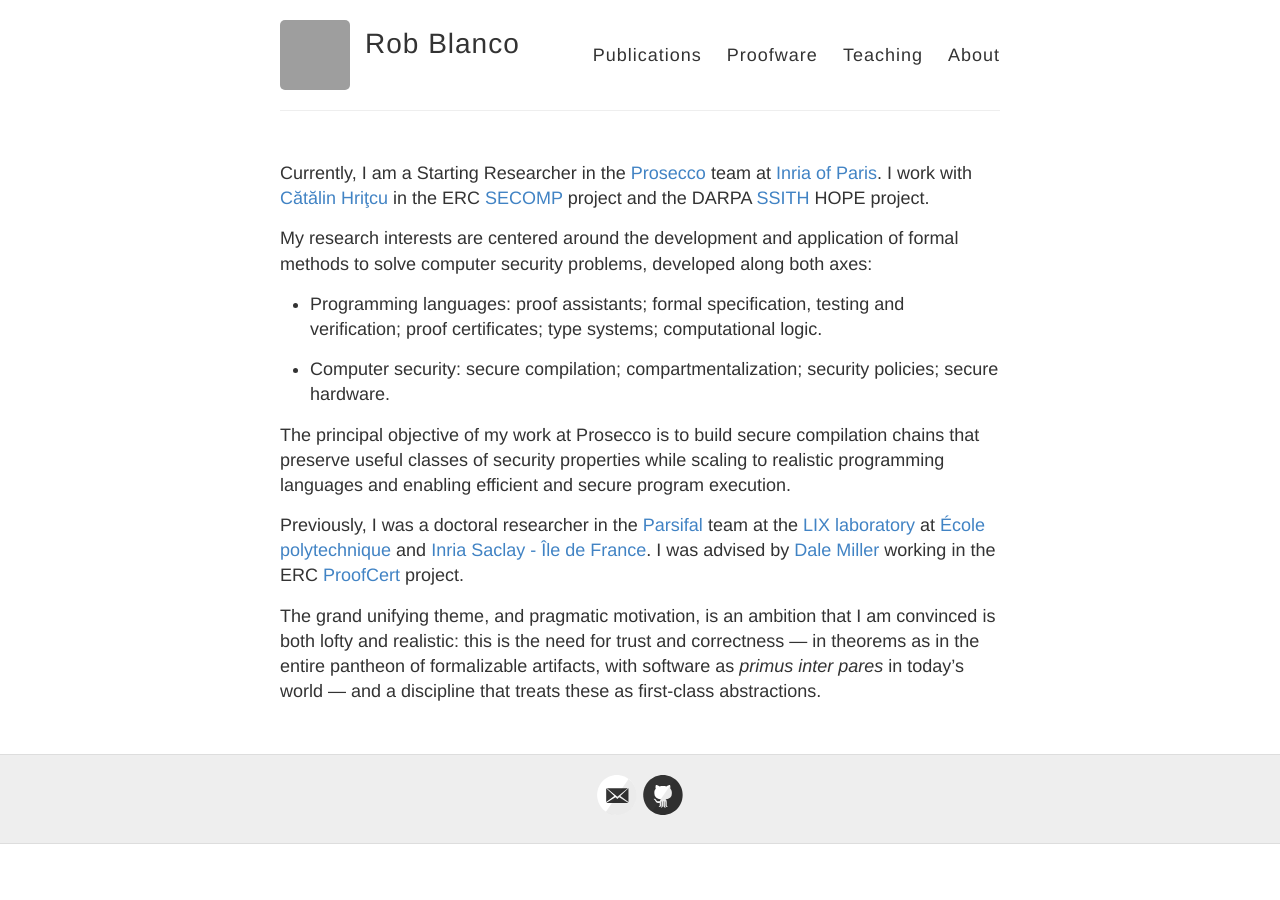
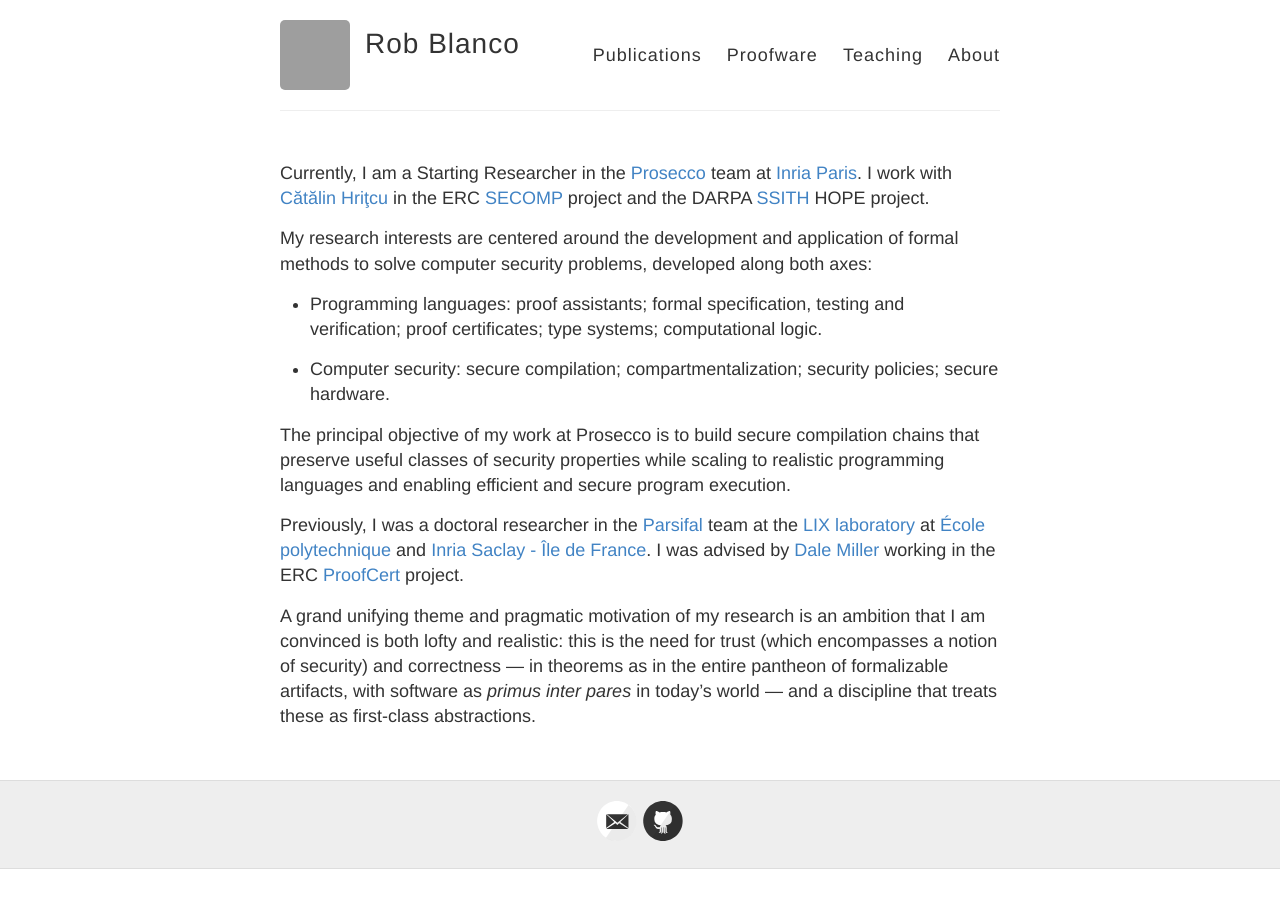
Before and after one commit to robblanco/robblanco.github.io, a Jekyll site: the page built from index.md, in a window 1280 px wide. Built offline with Jekyll 4.4.1, drawn with Linux system fonts in a browser that asks for light colours; grey boxes are pictures that could not be loaded.

Commit message:
Homepage tweaks

```diff
--- a/index.md
+++ b/index.md
@@ -31,8 +31,9 @@ and [Inria Saclay - Île de France](https://www.inria.fr/en/centre/saclay).
 I was advised by [Dale Miller](http://www.lix.polytechnique.fr/Labo/Dale.Miller/)
 working in the ERC [ProofCert](https://team.inria.fr/parsifal/proofcert/) project.
 
-The grand unifying theme, and pragmatic motivation, is an ambition that I am
-convinced is both lofty and realistic: this is the need for trust and
-correctness — in theorems as in the entire pantheon of formalizable artifacts,
-with software as *primus inter pares* in today's world — and a discipline that
-treats these as first-class abstractions.
+A grand unifying theme and pragmatic motivation of my research is an ambition
+that I am convinced is both lofty and realistic: this is the need for trust
+(which encompasses a notion of security) and correctness — in theorems as in
+the entire pantheon of formalizable artifacts, with software as *primus inter
+pares* in today's world — and a discipline that treats these as first-class
+abstractions.
```
Also changed, not shown: other parts of index.md (+1 -1 lines).
